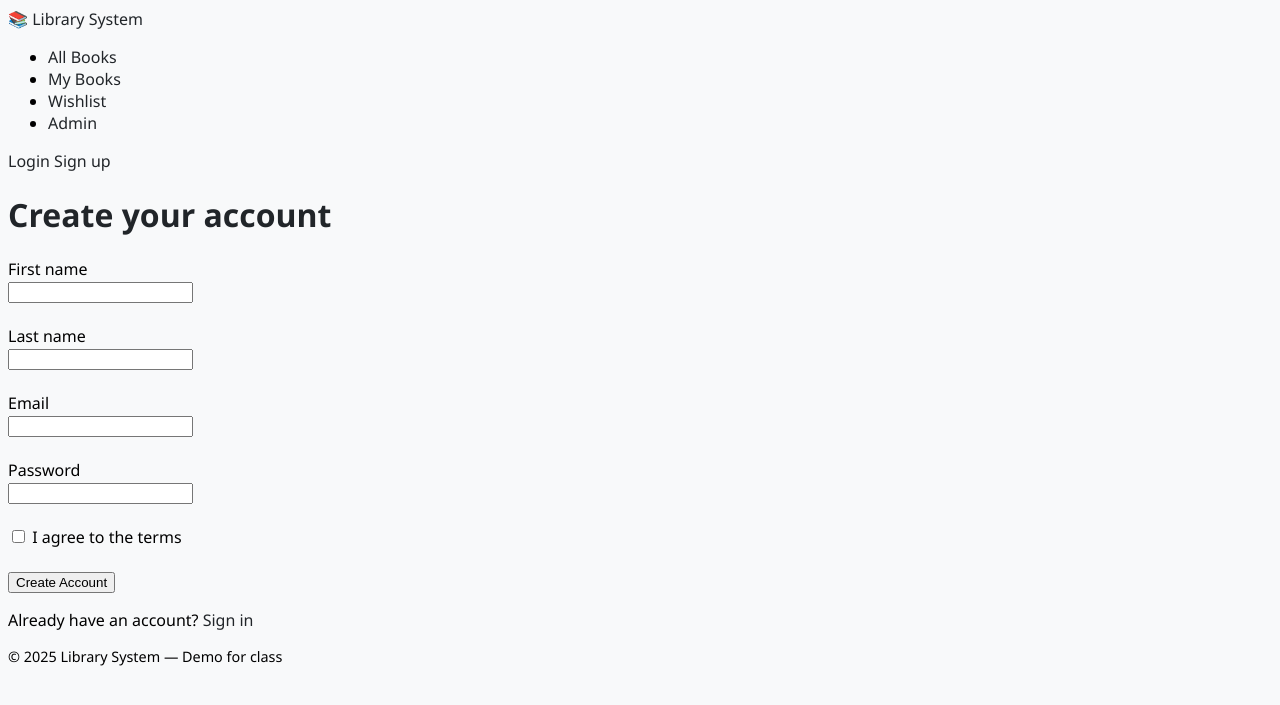
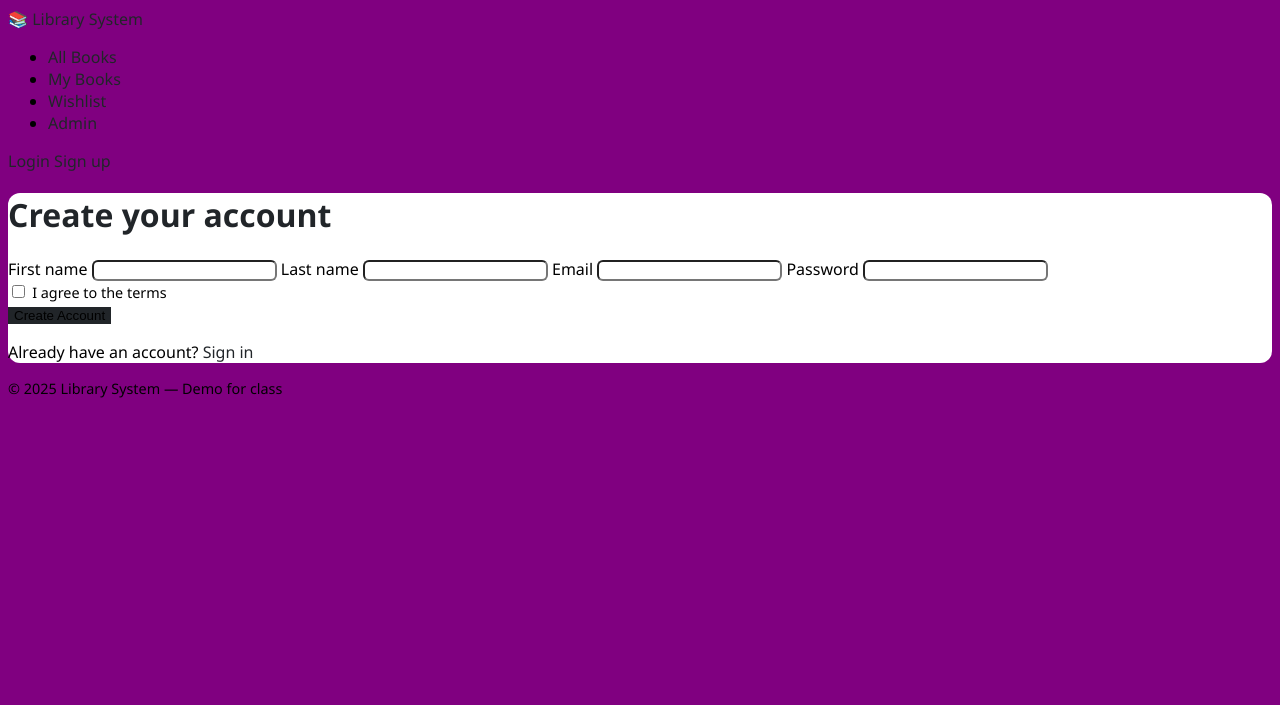
Before and after one commit to AidaHanxhiu/Frontend-developer1, a Flask app: page / in a window 1280 px wide. Shown: the top 705 px of the page. Run offline with Flask 3, Linux system fonts and the light colour scheme.

Commit message:
color change

```diff
--- a/static/sign-up.css
+++ b/static/sign-up.css
@@ -1,6 +1,6 @@
 /* Background and layout */
 body {
-    background-color: #f8f9fa;
+    background-color: purple;
     font-family: "Segoe UI", Arial, sans-serif;
   }
 
--- a/templates/sign-up.html
+++ b/templates/sign-up.html
@@ -5,8 +5,8 @@
   <meta name="viewport" content="width=device-width, initial-scale=1">
   <title>Sign Up • Library System</title>
 
-  <!-- CSS connection (this is correct) -->
-  <link rel="stylesheet" href="{{ url_for('static', filename='sign-up.css') }}">
+  <!-- Your custom CSS -->
+  <link href="{{ url_for('static', filename='sign-up.css') }}" rel="stylesheet">
 </head>
 
 <body>
@@ -28,33 +28,34 @@
 </nav>
 
 <main>
+  <div class="signup-card">
     <h1>Create your account</h1>
 
     <form>
-    <label>First name</label><br>
-    <input required><br><br>
+      <label class="form-label">First name</label>
+      <input class="form-control" required>
 
-    <label>Last name</label><br>
-    <input required><br><br>
+      <label class="form-label">Last name</label>
+      <input class="form-control" required>
 
-    <label>Email</label><br>
-    <input type="email" required><br><br>
+      <label class="form-label">Email</label>
+      <input class="form-control" type="email" required>
 
-    <label>Password</label><br>
-    <input type="password" minlength="6" required><br><br>
+      <label class="form-label">Password</label>
+      <input class="form-control" type="password" minlength="6" required>
 
-    <label>
+      <div class="form-check">
         <input type="checkbox" required>
-      I agree to the terms
-    </label><br><br>
+        <label class="form-check-label">I agree to the terms</label>
+      </div>
 
-    <button type="submit">Create Account</button>
+      <button type="submit" class="btn-dark">Create Account</button>
     </form>
 
-  <p>
-    Already have an account?
+    <p>Already have an account?
       <a href="{{ url_for('pages.log_in') }}">Sign in</a>
     </p>
+  </div>
 </main>
 
 <footer>
```
Lines whose indentation alone changed are shown as unchanged.
